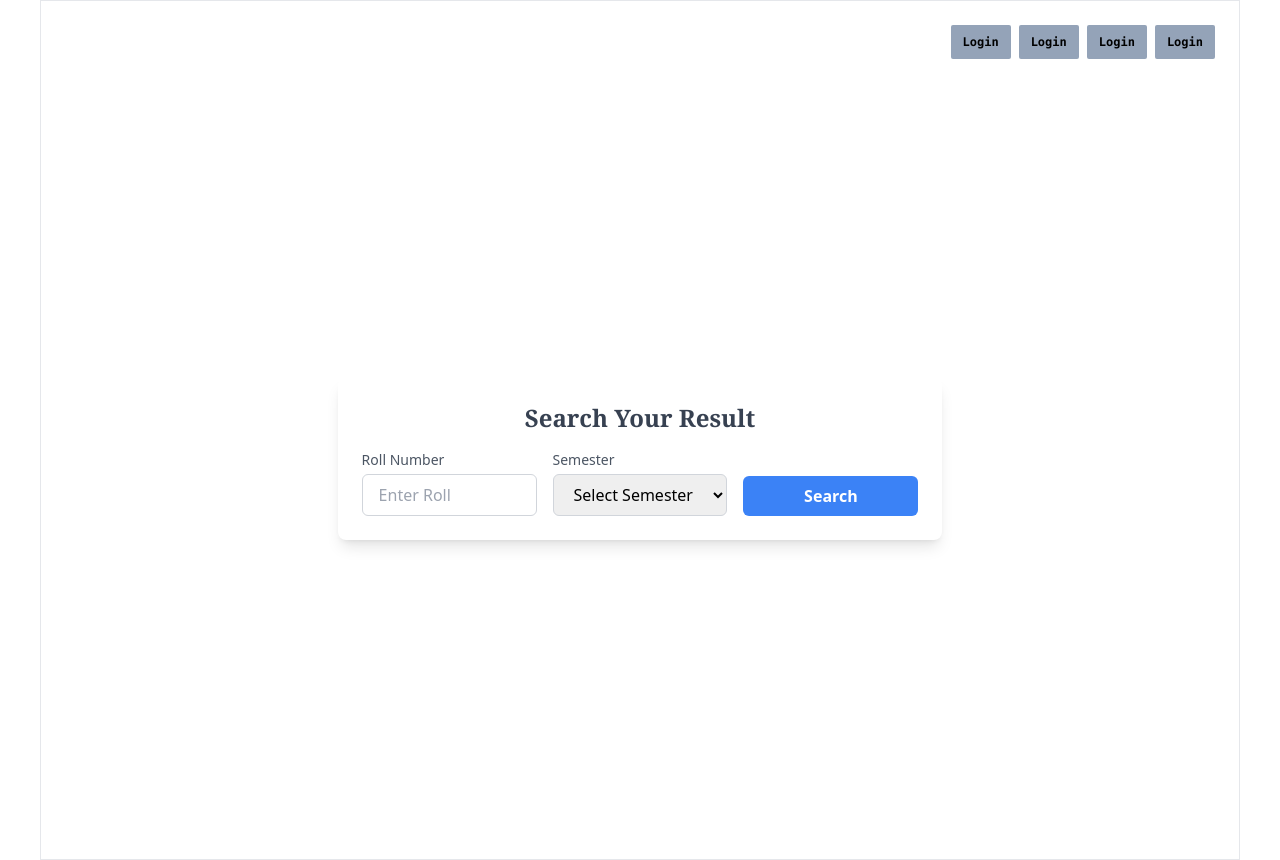
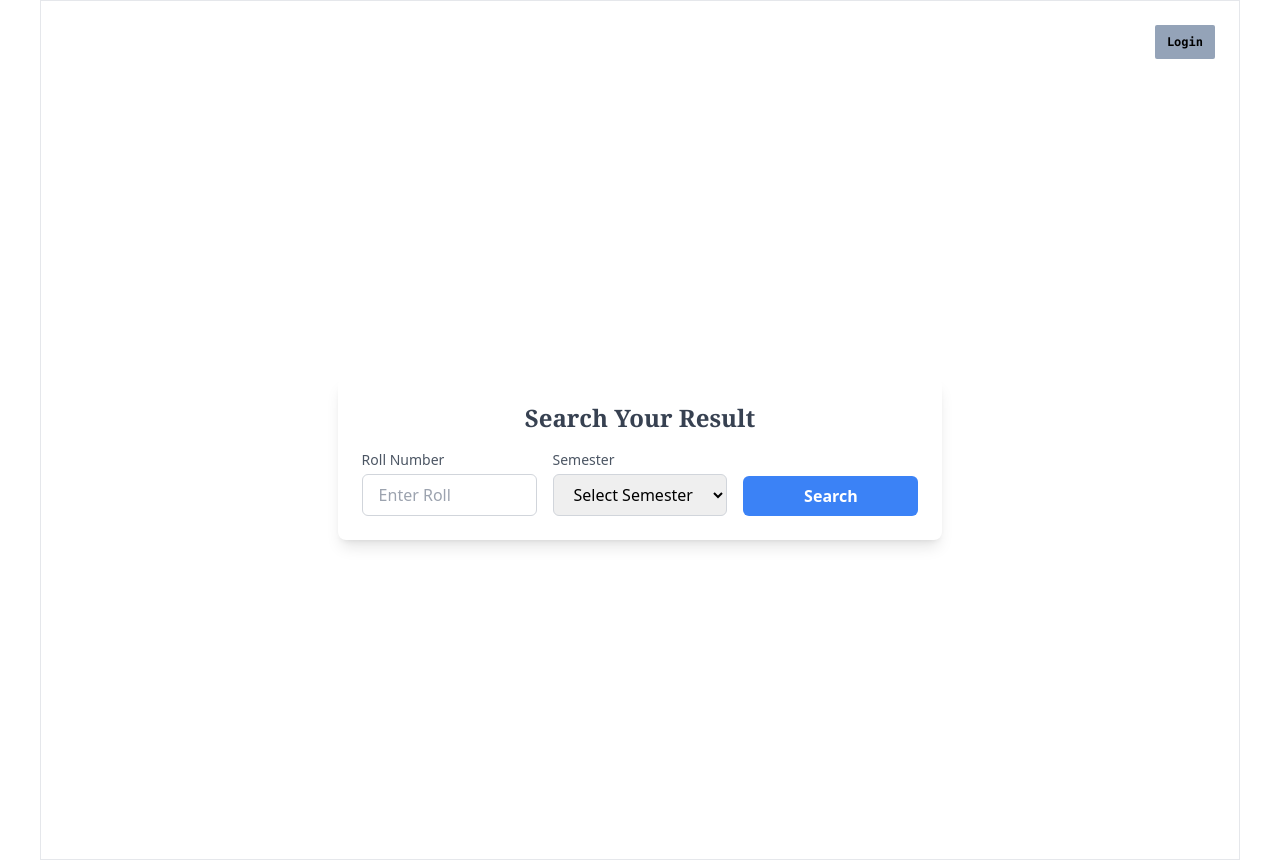
Before and after one commit to Tirtho-Ray/result-management-client, a React (Vite) app: page / in a window 1280 px wide. Built offline with nearby package versions, Linux system fonts and the light colour scheme.

Commit message:
change ui

```diff
--- a/src/pages/OpenPages/Home/LoginBtnHome.tsx
+++ b/src/pages/OpenPages/Home/LoginBtnHome.tsx
@@ -15,24 +15,6 @@ const LoginBtnHome = () => {
       >
         Login
       </button>
-      <button
-        onClick={handleLoginClick}
-        className="bg-slate-400 px-3 py-2 text-[12px] font-mono rounded-sm font-bold mt-2 mr-2"
-      >
-        Login
-      </button>
-      <button
-        onClick={handleLoginClick}
-        className="bg-slate-400 px-3 py-2 text-[12px] font-mono rounded-sm font-bold mt-2 mr-2"
-      >
-        Login
-      </button>
-      <button
-        onClick={handleLoginClick}
-        className="bg-slate-400 px-3 py-2 text-[12px] font-mono rounded-sm font-bold mt-2 mr-2"
-      >
-        Login
-      </button>
     </div>
   );
 };
```
